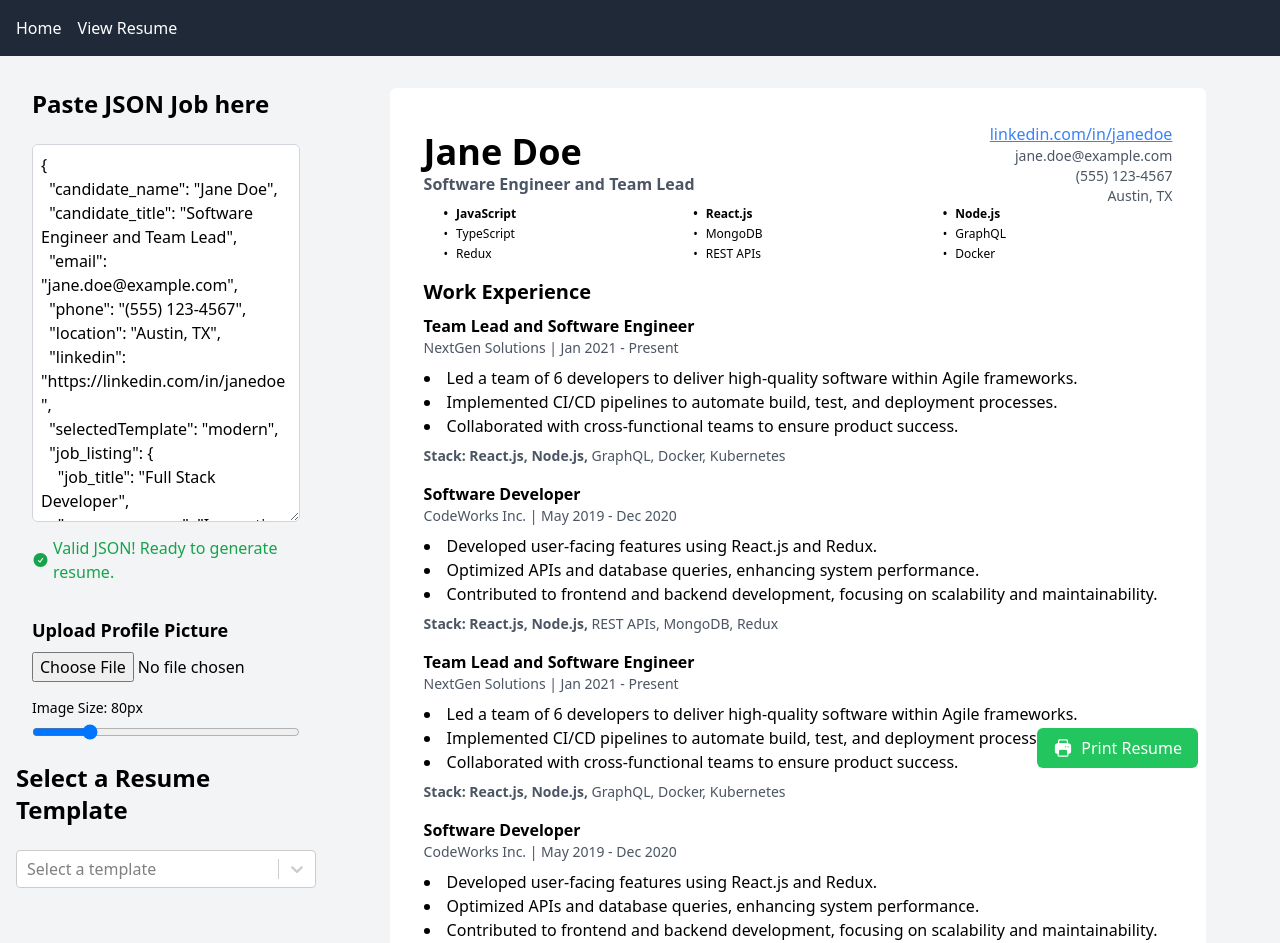
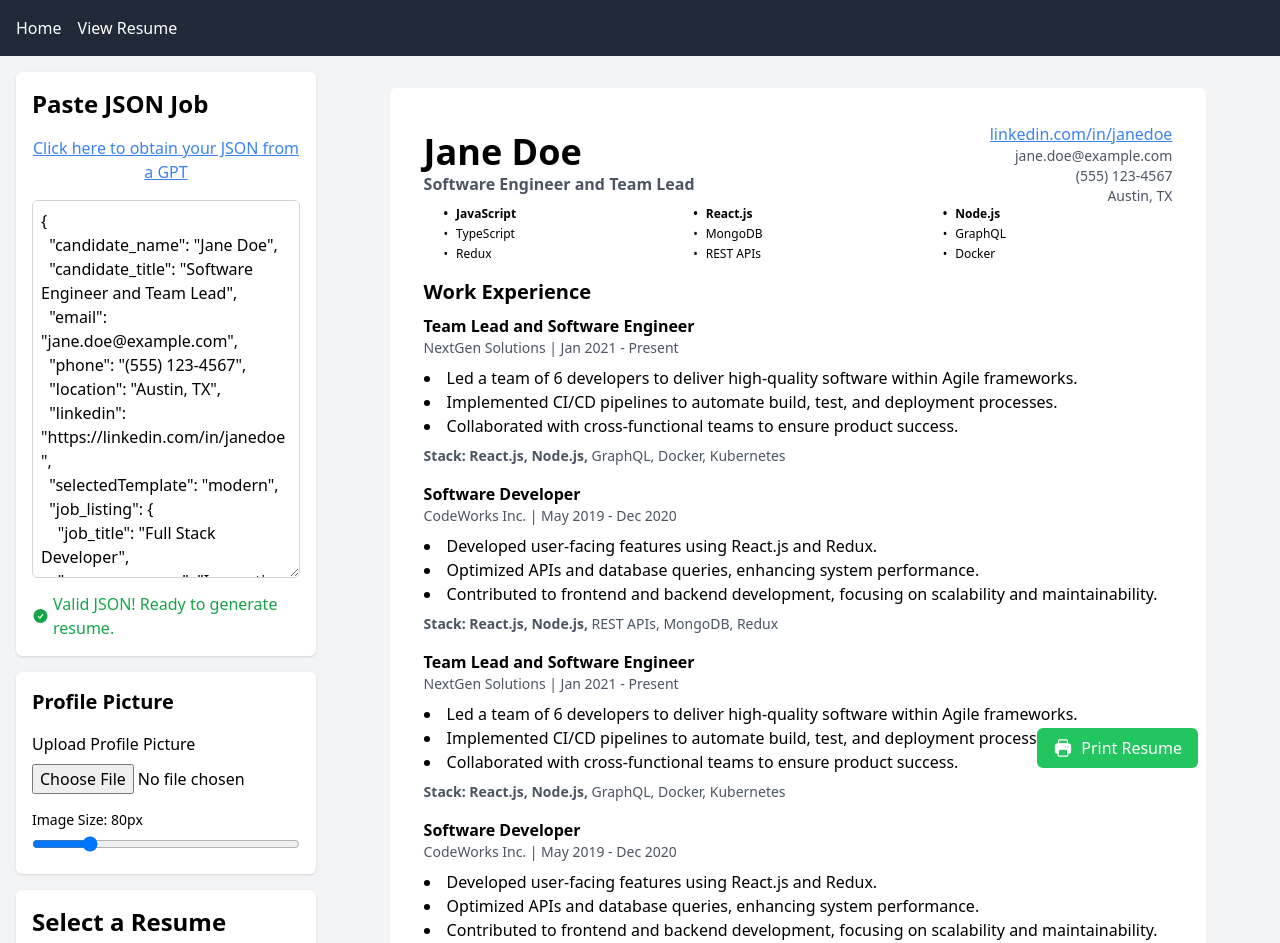
Before and after one commit to anelcanto/resume-builder, a Next.js app: page /resume in a window 1280 px wide. Shown: the top 943 px of the page. Built offline with nearby package versions, Linux system fonts and the light colour scheme.

Commit message:
Direct to GPT

```diff
--- a/components/SidebarPanel.tsx
+++ b/components/SidebarPanel.tsx
@@ -93,12 +93,22 @@ const SidebarPanel: React.FC = () => {
     };
 
     return (
-        <div className="flex flex-col">
+        <div className="flex flex-col gap-4">
             {/* JSON Input Section */}
-            <div className="p-4">
-                <label htmlFor="json-input" className="text-2xl font-semibold mb-6 block">
-                    Paste JSON Job here
-                </label>
+            <section className="bg-white p-4 rounded-md shadow">
+                <h2 className="text-2xl font-semibold mb-4">Paste JSON Job</h2>
+
+                <div className="mb-4 text-center">
+                    <a
+                        href="https://chatgpt.com/g/g-67a3dfc519888191966a72e6d8e35b62-resume-builder-dwd"
+                        target="_blank"
+                        rel="noopener noreferrer"
+                        className="text-blue-500 underline hover:text-blue-700"
+                    >
+                        Click here to obtain your JSON from a GPT
+                    </a>
+                </div>
+
                 <textarea
                     id="json-input"
                     name="json-input"
@@ -120,14 +130,14 @@ const SidebarPanel: React.FC = () => {
                         </div>
                     )}
                 </div>
-            </div>
+            </section>
 
-            {/* File Upload & Slider Section */}
-            <div className="p-4">
-                {/* Arrange file upload input and preview side by side */}
-                <div className="flex items-center mb-4">
-                    <div>
-                        <label htmlFor="file-upload" className="block text-lg font-semibold mb-2">
+            {/* Profile Picture & Slider Section */}
+            <section className="bg-white p-4 rounded-md shadow">
+                <h2 className="text-xl font-semibold mb-4">Profile Picture</h2>
+                <div className="flex items-center">
+                    <div className="w-full">
+                        <label htmlFor="file-upload" className="block font-medium mb-2">
                             Upload Profile Picture
                         </label>
                         <input
@@ -139,7 +149,10 @@ const SidebarPanel: React.FC = () => {
                         />
                     </div>
                     {previewUrl && (
-                        <div className="ml-4 relative" style={{ width: imageSize, height: imageSize }}>
+                        <div
+                            className="ml-4 relative"
+                            style={{ width: imageSize, height: imageSize }}
+                        >
                             <Image
                                 src={previewUrl}
                                 alt="Profile Preview"
@@ -151,10 +164,11 @@ const SidebarPanel: React.FC = () => {
                         </div>
                     )}
                 </div>
-
-                {/* Slider to adjust image size */}
-                <div>
-                    <label htmlFor="image-size-slider" className="block text-sm font-medium mb-1">
+                <div className="mt-4">
+                    <label
+                        htmlFor="image-size-slider"
+                        className="block text-sm font-medium mb-1"
+                    >
                         Image Size: {imageSize}px
                     </label>
                     <input
@@ -167,9 +181,12 @@ const SidebarPanel: React.FC = () => {
                         className="w-full"
                     />
                 </div>
-            </div>
+            </section>
 
-            <TemplateSelector />
+            {/* Template Selector Section */}
+            <section className="bg-white p-4 rounded-md shadow">
+                <TemplateSelector />
+            </section>
         </div>
     );
 };
--- a/components/TemplateSelector.tsx
+++ b/components/TemplateSelector.tsx
@@ -8,11 +8,6 @@ import { ResumeContext } from '../context/ResumeContext';
 
 // Dynamically import react-select with SSR disabled.
 const DynamicSelect = dynamic(() => import('react-select'), { ssr: false });
-
-interface Option {
-    value: string;
-    label: string;
-}
 
 interface Template {
     id: string;
@@ -52,12 +47,13 @@ const TemplateSelector: React.FC = () => {
     return (
         <>
             <h2 className="text-2xl font-semibold mb-6">Select a Resume Template</h2>
-            <DynamicSelect<Option>
+            <DynamicSelect
                 options={templates.map((template) => ({
                     value: template.id,
                     label: template.name,
                 }))}
-                onChange={(option) => option && handleSelect(option.value)}
+                //eslint-disable-next-line
+                onChange={(newValue: any) => newValue && handleSelect(newValue.value)}
                 placeholder="Select a template"
             />
             {/*
```
